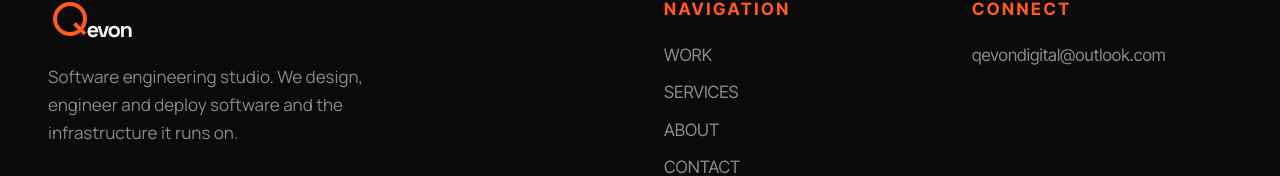
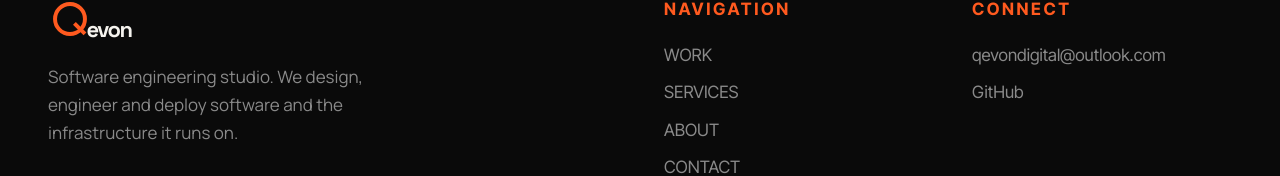
Before and after one commit to Qevon-Digital/qevon-digital-studio, a React (Vite) app: page / in a window 1280 px wide. Shown: the part 4926-5102 px from the top of the page. Built offline with nearby package versions, Linux system fonts and the light colour scheme; the HTML template or start-up script is replaced by a standard one.

Commit message:
Add GitHub link to footer

```diff
--- a/src/components/Layout.tsx
+++ b/src/components/Layout.tsx
@@ -25,7 +25,7 @@ const navLinks = [
  * always shows.
  */
 const socialLinks = [
-  { label: 'GitHub', url: '' },
+  { label: 'GitHub', url: 'https://github.com/Qevon-Digital' },
   { label: 'LinkedIn', url: '' },
   { label: 'Twitter / X', url: '' },
 ].filter((link) => link.url);
```
